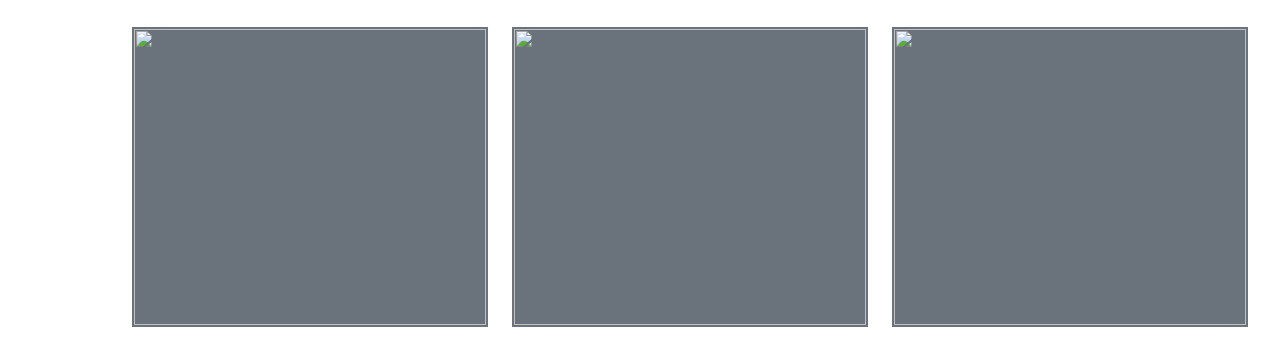
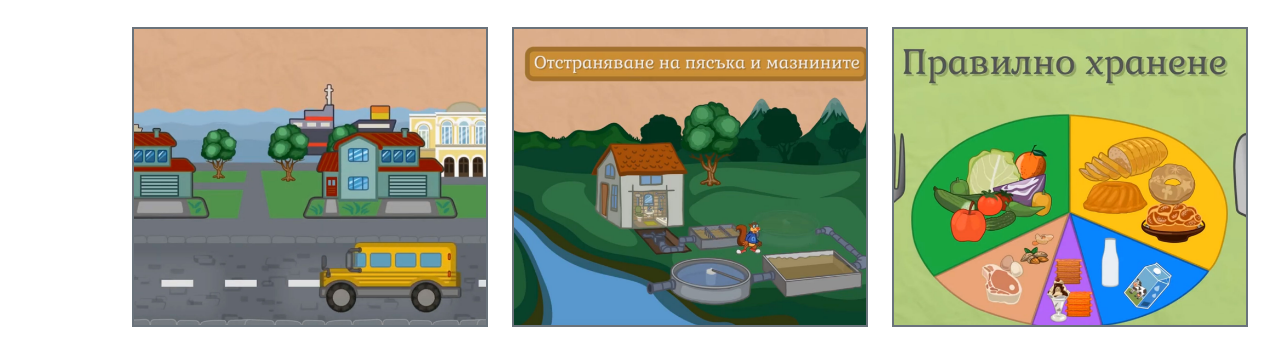
Before and after one commit to teodorhristov92/TeodorHristov, a plain HTML site: page index.html in a window 1280 px wide. Shown: the part 2759-3113 px from the top of the page. Drawn offline with nearby package versions, Linux system fonts and the light colour scheme; grey boxes are pictures that could not be loaded.

Commit message:
Changes in jpg

```diff
--- a/index.html
+++ b/index.html
@@ -251,7 +251,7 @@
 
           <div class="col-lg-4 col-md-6 portfolio-item filter-ani">
             <div class="portfolio-wrap">
-              <img src="assets/img/portfolio/prototype-27.jpg" class="img-fluid" alt="">
+              <img src="assets/img/portfolio/portfolio-27.jpg" class="img-fluid" alt="">
               <div class="portfolio-info">
                 <h4>Транспортни средства - Околен свят 2 клас | academico</h4>
                 <p>Video tutorial</p>
@@ -264,7 +264,7 @@
 
           <div class="col-lg-4 col-md-6 portfolio-item filter-ani">
             <div class="portfolio-wrap">
-              <img src="assets/img/portfolio/prototype-28.jpg" class="img-fluid" alt="">
+              <img src="assets/img/portfolio/portfolio-28.jpg" class="img-fluid" alt="">
               <div class="portfolio-info">
                 <h4>Опазване на водата от замърсяване - Човекът и природата 4 клас | academico</h4>
                 <p>Video tutorial</p>
@@ -277,7 +277,7 @@
 
           <div class="col-lg-4 col-md-6 portfolio-item filter-ani">
             <div class="portfolio-wrap">
-              <img src="assets/img/portfolio/prototype-29.jpg" class="img-fluid" alt="">
+              <img src="assets/img/portfolio/portfolio-29.jpg" class="img-fluid" alt="">
               <div class="portfolio-info">
                 <h4>Опазване на водата от замърсяване - Човекът и природата 4 клас | academico</h4>
                 <p>Video tutorial</p>
```
